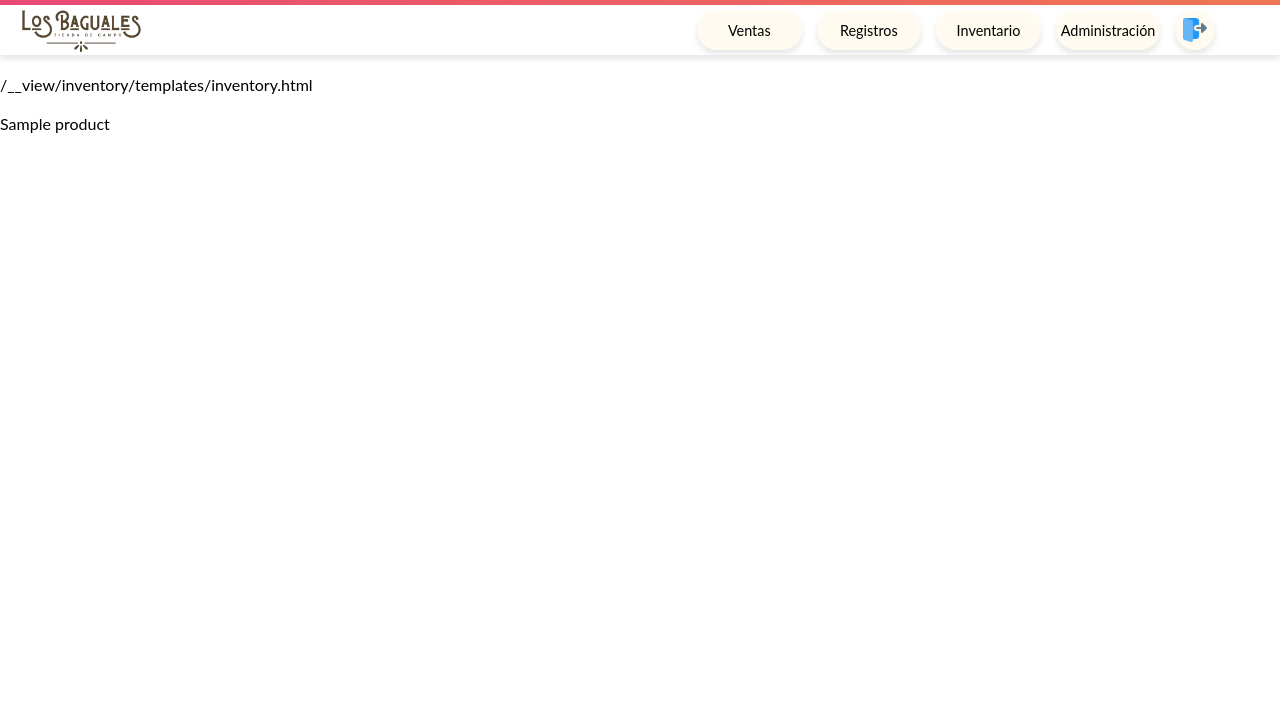
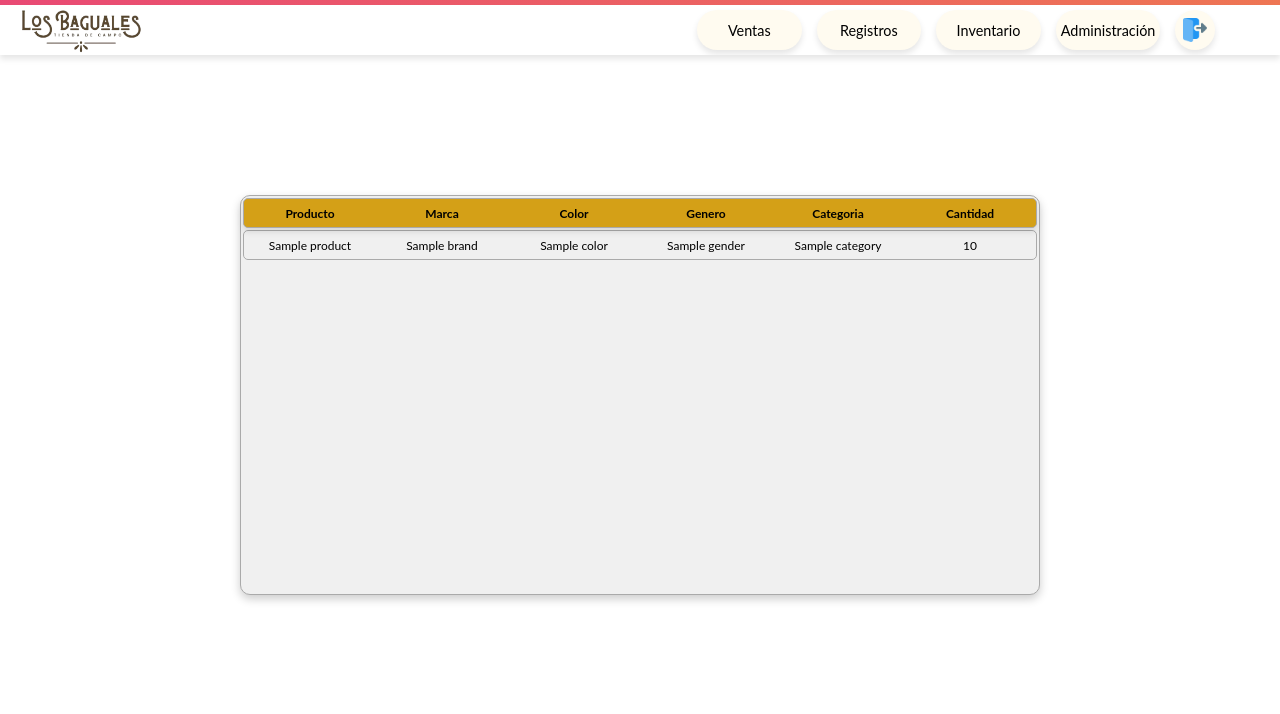
Before and after one commit to xAceOfSpadesx16/BagualesPOS, a Django app: template inventory/templates/inventory.html in a window 1280 px wide. Shown: the top 714 px of the page. Run offline with Django 5.2, Linux system fonts and the light colour scheme; the template is opened without the code that fills it: most values are stand-ins (such as "Sample title", 1, 10 or a date in 2020).

Commit message:
inventory table

```diff
--- a/inventory/models.py
+++ b/inventory/models.py
@@ -1,12 +1,16 @@
 from django.db.models import Model, CASCADE
 from django.db.models.fields import IntegerField
 from django.db.models.fields.related import OneToOneField
+
+from inventory.managers import InventoryManager
 
 from products.models import Product
 
 class Inventory(Model):
     product = OneToOneField(Product, on_delete=CASCADE, related_name='inventory')
-    quantity = IntegerField()
+    quantity = IntegerField(default=0)
+
+    objects: InventoryManager = InventoryManager()
 
     def __str__(self):
         return f'{self.product} - {self.quantity}'
--- a/inventory/templates/inventory.html
+++ b/inventory/templates/inventory.html
@@ -4,15 +4,55 @@
 {% block title %} Inventario {% endblock title %}
 {% block head_css %}
     <link rel="stylesheet" href="{% static 'style/inventory.css' %}">
+    <link rel="stylesheet" href="{% static 'style/table.css' %}">
 {% endblock head_css %}
 
 {% block content %}
-    <p> {{ request.path }} </p>
 
     <section id="inventory_section">
-        {% for inventory in inventories %}
-            <p> {{ inventory.product }} </p>
-        {% endfor %}
+        <table id="sale-table" class="responsive-table scroll">
+
+            <thead>
+
+            <tr class="table-header">
+
+                <th>Producto</th>
+
+                <th>Marca</th>
+
+                <th>Color</th>
+
+                <th>Genero</th>
+
+                <th>Categoria</th>
+
+                <th>Cantidad</th>
+
+            </tr>
+
+            </thead>
+
+            <tbody>
+
+                {% if inventories %}
+                    {% for inventory in inventories %}
+                    <tr>
+                        <td>{{ inventory.product.name }}</td>
+                        <td>{{ inventory.product.brand.name }}</td>
+                        <td>{{ inventory.product.color.name }}</td>
+                        <td>{{ inventory.product.gender.name }}</td>
+                        <td>{{ inventory.product.category.name }}</td>
+                        <td>{{ inventory.quantity }}</td>
+                    </tr>
+                    {% endfor %}
+                {% else %}
+                    <tr id="no-products">
+                        <td colspan="4" >No hay productos en la venta</td>
+                    </tr>
+                {% endif %}
+            </tbody>
+
+        </table>
     </section>
 
 {% endblock content %}
--- a/products/models.py
+++ b/products/models.py
@@ -152,7 +152,7 @@ class Product(Model):
     updated_at = DateTimeField(auto_now=True)
 
     def __str__(self):
-        return f'{self.name} - {self.gender}'
+        return f'{self.name} - {self.brand.name}'
 
     class Meta:
         verbose_name = 'Producto'
--- a/sales/templates/sales.html
+++ b/sales/templates/sales.html
@@ -2,6 +2,7 @@
 {% load static %}
 {% block head_css %}
     <link rel="stylesheet" href="{% static 'style/sales.css' %}">
+    <link rel="stylesheet" href="{% static 'style/table.css' %}">
     {{ form.media.css }}
 {% endblock head_css %}
 {% block title %} Ventas {% endblock title %}
--- a/static/style/inventory.css
+++ b/static/style/inventory.css
@@ -1,4 +1,8 @@
 #inventory_section {
     display: flex;
     flex-direction: column;
+    justify-content: space-around;
+    align-items: center;
+    height: 80vh;
+    width: 100%;
 }
--- /dev/null
+++ b/static/style/table.css
@@ -0,0 +1,57 @@
+.table-container {
+    display: flex;
+    flex-direction: column;
+    justify-content: center;
+    align-items: center;
+}
+
+table {
+    font-size: 12px;
+    width: 100vh;
+    table-layout: fixed;
+    border: 1px solid #aaaaaa;
+    border-radius: 10px;
+    box-shadow: 0 4px 10px rgba(0, 0, 0, 0.2);
+    background-color: #f0f0f0;
+    min-height: 400px;
+}
+
+.scroll tr {
+    display: flex;
+    height: 30px;
+    border: 1px solid #aaaaaa;
+    border-radius: 5px;
+}
+
+.scroll thead tr {
+    position: sticky;
+    top: 0;
+    background-color: #D4A017;
+    z-index: 1;
+}
+
+.scroll td,
+.scroll th {
+    flex: 1;
+    text-align: center;
+    display: flex;
+    align-items: center;
+    justify-content: center;
+    box-sizing: border-box;
+}
+
+.scroll thead tr:after {
+    overflow-y: scroll;
+    visibility: hidden;
+    height: 0;
+}
+
+.scroll tbody {
+    display: block;
+    overflow-y: auto;
+    height: 100%;
+}
+
+.table-header {
+    box-shadow: 0px 4px 6px rgba(0, 0, 0, 0.1);
+}
```
Also changed, not shown: inventory/managers.py (added, +34 -0 lines), inventory/views.py (+2 -7 lines), products/signals.py (+8 -0 lines), static/style/sales.css (+0 -48 lines).
